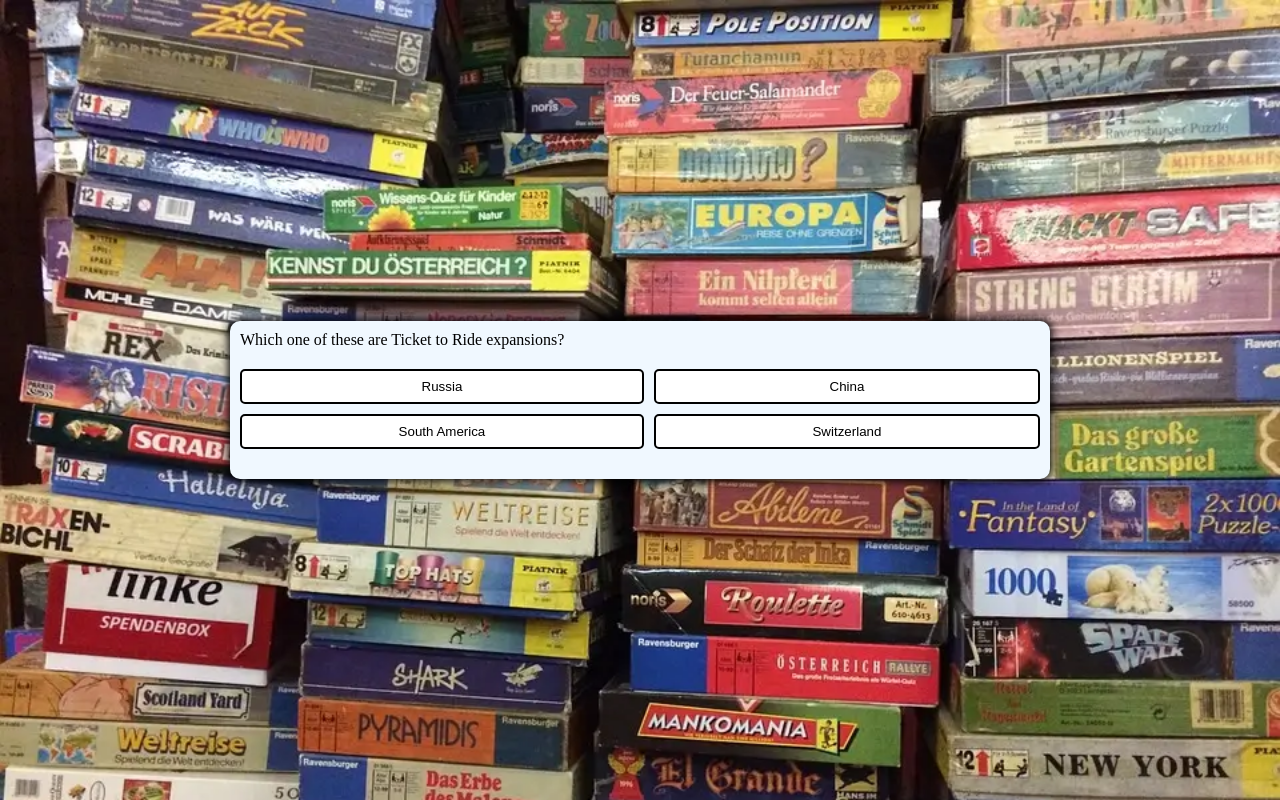
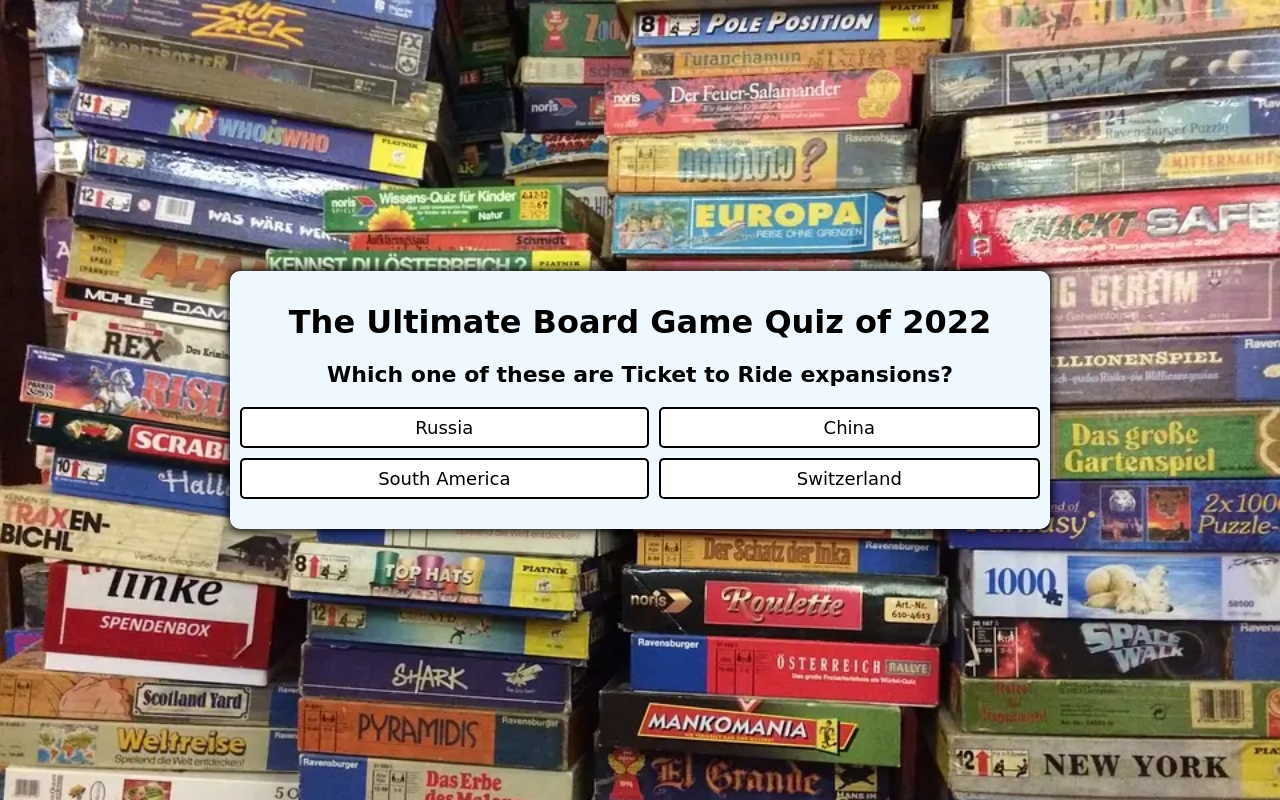
Before and after one commit to Gorarth/BoardGameQuiz, a plain HTML site: page index.html in a window 1280 px wide. Both pictures are taken after a click on the button "Start". Drawn offline with Linux system fonts and the light colour scheme.

Commit message:
added styles and fonts to text

```diff
--- a/assets/css/style.css
+++ b/assets/css/style.css
@@ -9,6 +9,8 @@ body {
     background-image: url(../images/games.webp);
     background-repeat: no-repeat;
     background-size: cover;
+    font-family: 'Indie Flower', cursive;
+
 }
 
 .game-area {
@@ -33,6 +35,9 @@ body {
     border-color: black;
     border-radius: 5px;
     padding: 8px 12px;
+    font-size: 18px;
+    font-family: 'Indie Flower', cursive;
+
 }
 
 .btn:hover {
@@ -40,7 +45,7 @@ body {
 }
 
 .start-button, .next-button, .rules-button {
-    font-size: 16px;
+    font-size: 30px;
     font-weight: bold;
     padding: 10px 20px;
 }
@@ -69,7 +74,18 @@ body {
 ul {
     list-style: none;
     text-align: center;
-    font-size: 17px;
+    font-size: 18px;
     padding: 0;
     margin: 0;
 }
+
+.title, .question {
+    text-align: center;
+    padding: 0;
+    margin: 0;
+}
+
+.question {
+    font-size: 22px;
+    font-weight: bold;
+}
--- a/index.html
+++ b/index.html
@@ -1,6 +1,10 @@
 <!DOCTYPE html>
 <html lang="en">
 <head>
+    <link rel="preconnect" href="https://fonts.googleapis.com">
+    <link rel="preconnect" href="https://fonts.gstatic.com" crossorigin>
+    <link href="https://fonts.googleapis.com/css2?family=Roboto&display=swap" rel="stylesheet">
+
     <script src="https://kit.fontawesome.com/cd8216e40b.js" crossorigin="anonymous"></script>
     <meta charset="UTF-8">
     <meta http-equiv="X-UA-Compatible" content="IE=edge">
@@ -10,6 +14,9 @@
 </head>
 <body>
     <div class="game-area">
+        <div class="title">
+            <h1>The Ultimate Board Game Quiz of 2022</h1>
+        </div>
         <div id="rules" class="hide">
             <ul>
                <li>There are six questions</li>
@@ -22,7 +29,7 @@
          </div>
 
         <div id="question-area" class="hide">
-            <div id="question">Questions
+            <div id="question" class="question">Questions
             </div>
             <div id="answer-buttons" class="button-grid">
                 <button class="btn">answer 1 </button>
```
